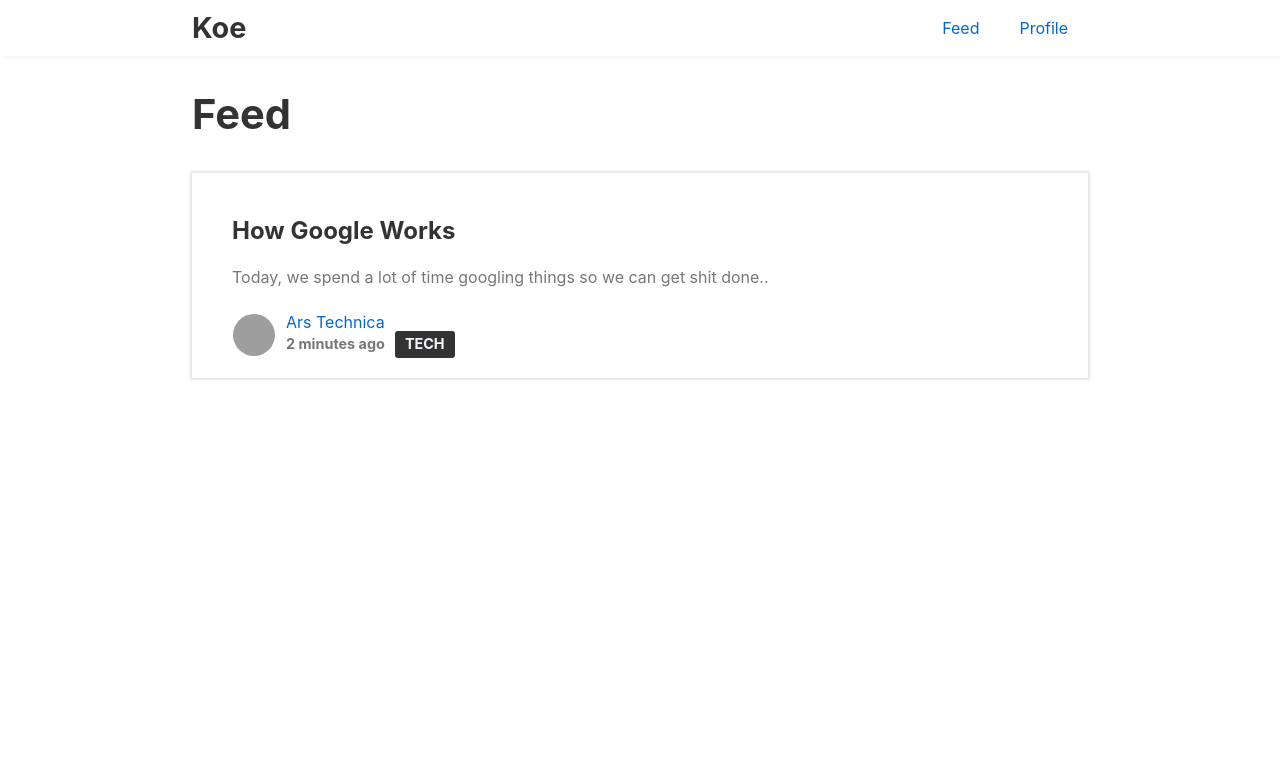
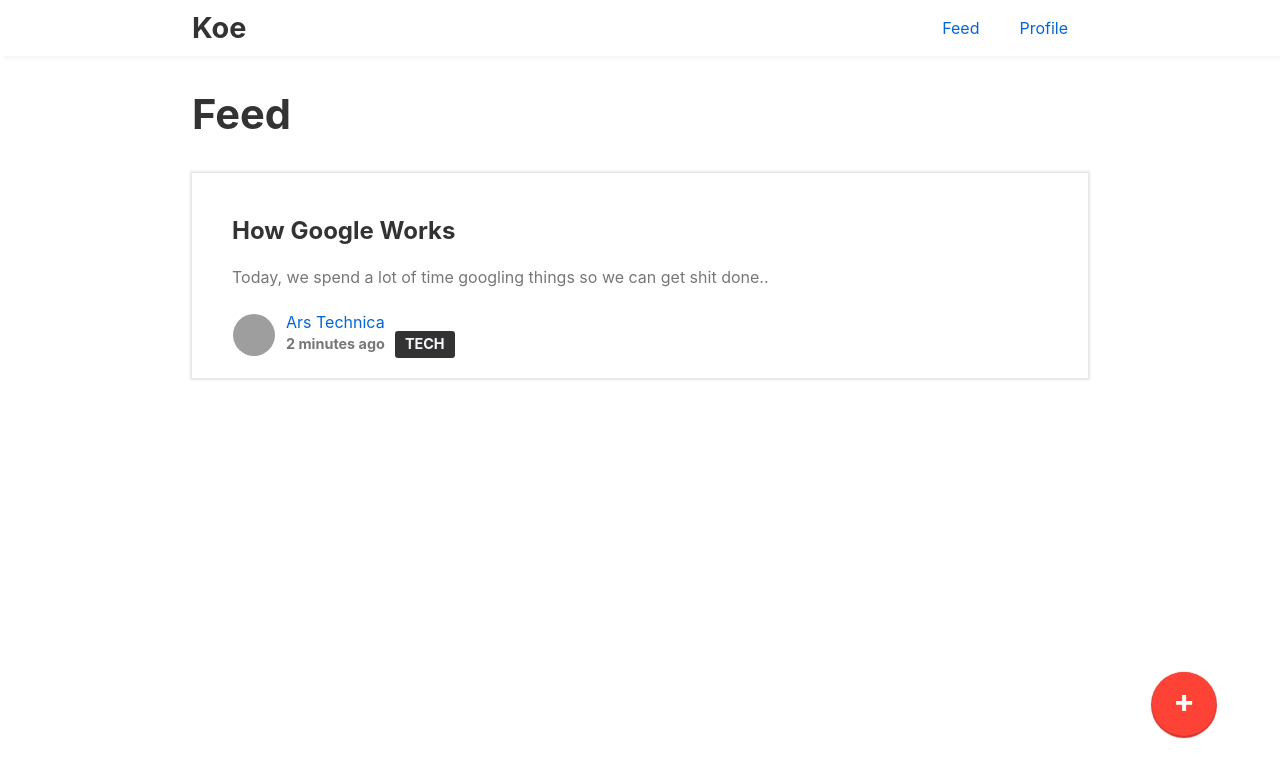
Before and after one commit to dcorvasce/koe, a plain HTML site: page index.html in a window 1280 px wide. Drawn offline with nearby package versions, Linux system fonts and the light colour scheme; grey boxes are pictures that could not be loaded.

Commit message:
Add CSS rules for float button

```diff
--- a/index.html
+++ b/index.html
@@ -55,5 +55,7 @@
       </article>
     </section>
   </div>
+
+  <a role="button" class="float-button">&plus;</a>
 </body>
 </html>
--- a/style.css
+++ b/style.css
@@ -23,6 +23,38 @@ a:active {
 
 .is-large {
   font-size: 2.6em;
+}
+
+/* Buttons */
+
+.float-button {
+  width: 64px;
+  height: 64px;
+  padding: 10px;
+  box-sizing: border-box;
+  border: 1px solid transparent;
+  border-radius: 64px;
+  background-color: #ff4236;
+  box-shadow: 0 1px 1px 1px #cc342b;
+  color: #fff;
+  margin: 0;
+  font-size: 2em;
+  font-weight: bold;
+  position: fixed;
+  bottom: 64px;
+  right: 64px;
+  text-align: center;
+  text-decoration: none !important;
+  z-index: 9999;
+  transition: 0.3s ease-in background-color;
+}
+
+.float-button:hover,
+.float-button:focus,
+.float-button:active {
+  background-color: #cc342b;
+  transition: 0.3s ease-out background-color;
+  cursor: pointer;
 }
 
 /* Navbar */
@@ -72,6 +104,7 @@ a:active {
   box-shadow: 0 0 2px 2px #e7e7e7;
   padding: 20px 40px;
   box-sizing: border-box;
+  margin: 20px 0;
 }
 
 .news-article__header h3 {
```
